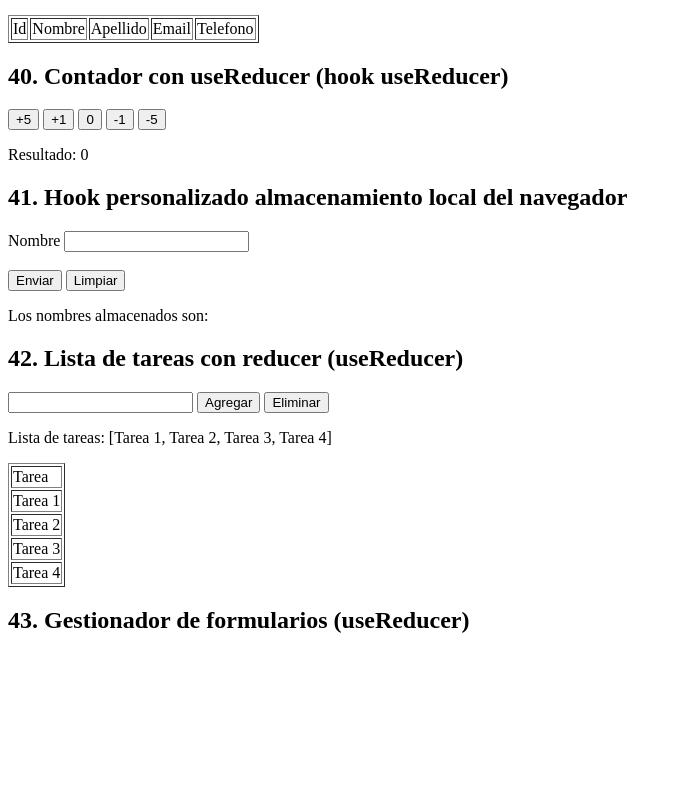
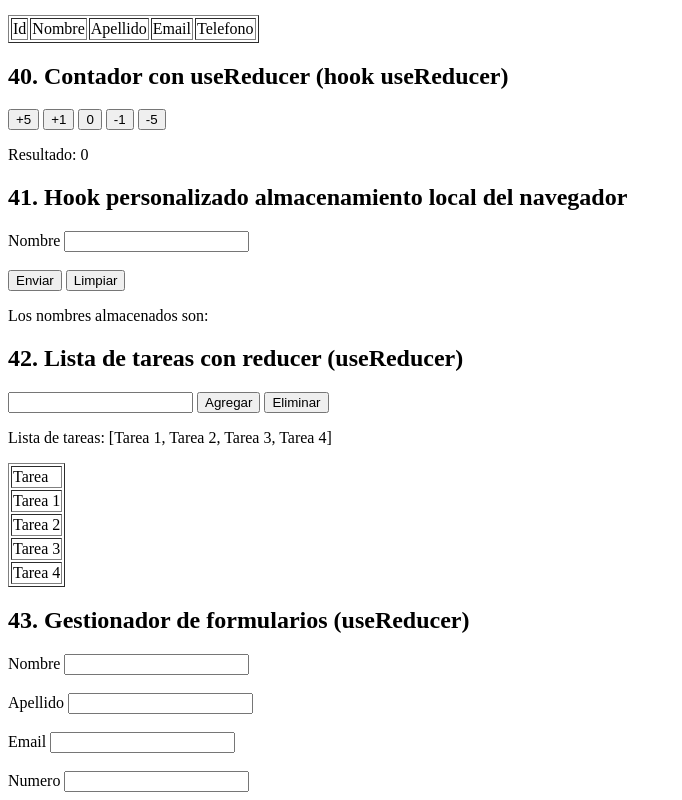
Before and after one commit to matiasmoscone1/practica-ejercicios-logica-programacion-react, a React (Vite) app: page / in a window 1280 px wide. Shown: the part 6852-7652 px from the top of the page, without its empty margins (0-682 px from the left). Before the commit the page ends 7506 px from the top, so only its background shows below. Built offline with nearby package versions, Linux system fonts and the light colour scheme.

Commit message:
Maquetando ejercicio 43

```diff
--- a/src/ejercicios/GestionFormularioReducer.jsx
+++ b/src/ejercicios/GestionFormularioReducer.jsx
@@ -18,6 +18,19 @@ const GestionFormularioReducer = () => {
     return(<>
         <h2>43. Gestionador de formularios (useReducer)</h2>
 
+        <form action="submit">
+            <label>Nombre </label>
+            <input type="text"/><br/><br/>
+            <label>Apellido </label>
+            <input type="text"/><br/><br/>
+            <label>Email </label>
+            <input type="text"/><br/><br/>
+            <label>Numero </label>
+            <input type="number"/>
+
+        </form>
+
+
 
     </>)
 
```
